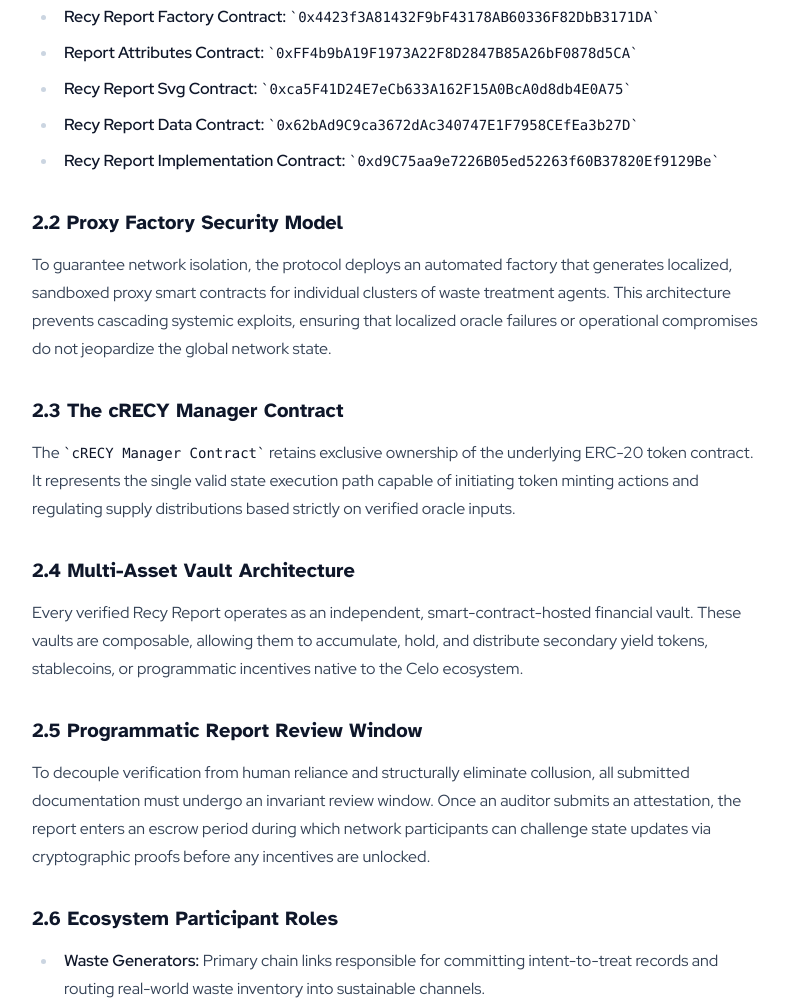
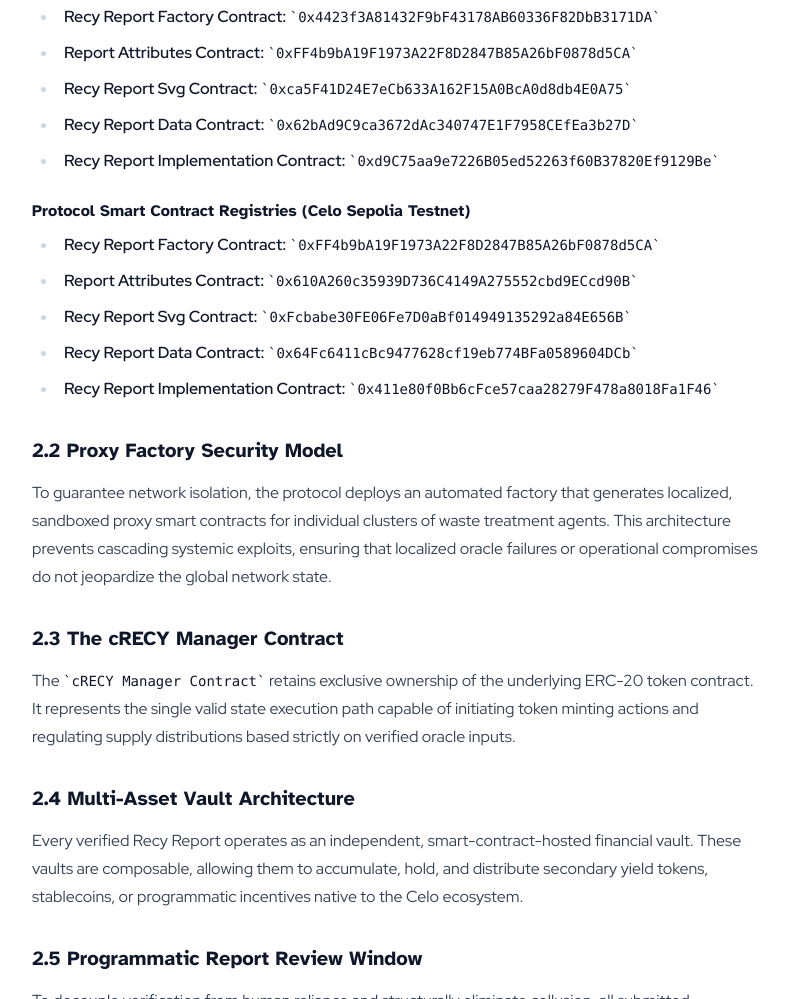
Before and after one commit to philtvh/recy-whitepaper-lp, a plain HTML site: page index.html in a window 1280 px wide. Shown: the part 1590-2589 px from the top of the page, without its empty margins (241-1029 px from the left). Drawn offline with nearby package versions, Linux system fonts and the light colour scheme.

Commit message:
Add Testnet Contracts

```diff
--- a/index.html
+++ b/index.html
@@ -195,6 +195,15 @@
                         <li><strong>Recy Report Svg Contract:</strong> <code>0xca5F41D24E7eCb633A162F15A0BcA0d8db4E0A75</code></li>
                         <li><strong>Recy Report Data Contract:</strong> <code>0x62bAd9C9ca3672dAc340747E1F7958CEfEa3b27D</code></li>
                         <li><strong>Recy Report Implementation Contract:</strong> <code>0xd9C75aa9e7226B05ed52263f60B37820Ef9129Be</code></li>
+                    </ul>
+
+                     <h4>Protocol Smart Contract Registries (Celo Sepolia Testnet)</h4>
+                     <ul>
+                        <li><strong>Recy Report Factory Contract:</strong> <code>0xFF4b9bA19F1973A22F8D2847B85A26bF0878d5CA</code></li>
+                        <li><strong>Report Attributes Contract:</strong> <code>0x610A260c35939D736C4149A275552cbd9ECcd90B</code></li>
+                        <li><strong>Recy Report Svg Contract:</strong> <code>0xFcbabe30FE06Fe7D0aBf014949135292a84E656B</code></li>
+                        <li><strong>Recy Report Data Contract:</strong> <code>0x64Fc6411cBc9477628cf19eb774BFa0589604DCb</code></li>
+                        <li><strong>Recy Report Implementation Contract:</strong> <code>0x411e80f0Bb6cFce57caa28279F478a8018Fa1F46</code></li>
                     </ul>
 
                     <h3>2.2 Proxy Factory Security Model</h3>
```
Also changed, not shown: Assets/chrome-192x192.png (added), Assets/chrome-512x512.png (added).
